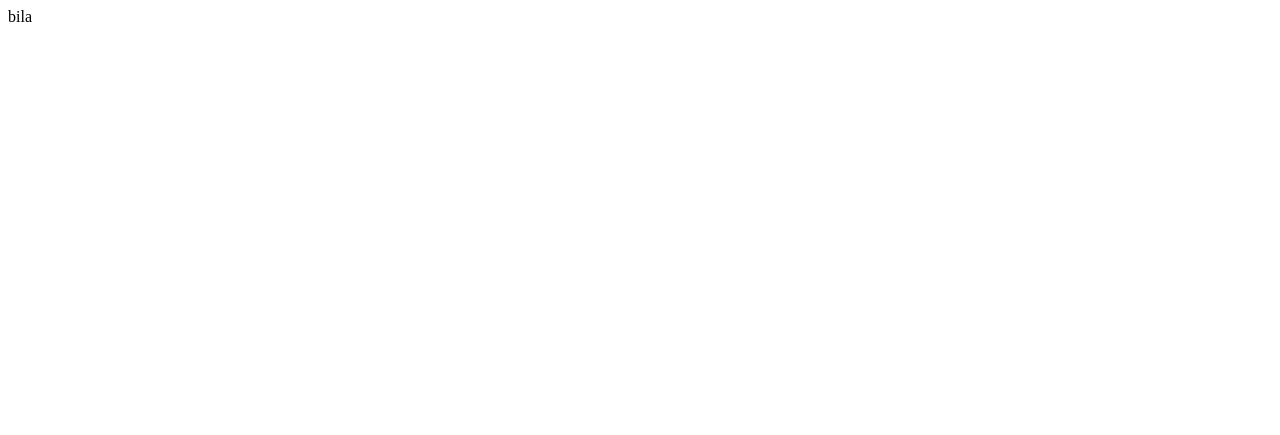
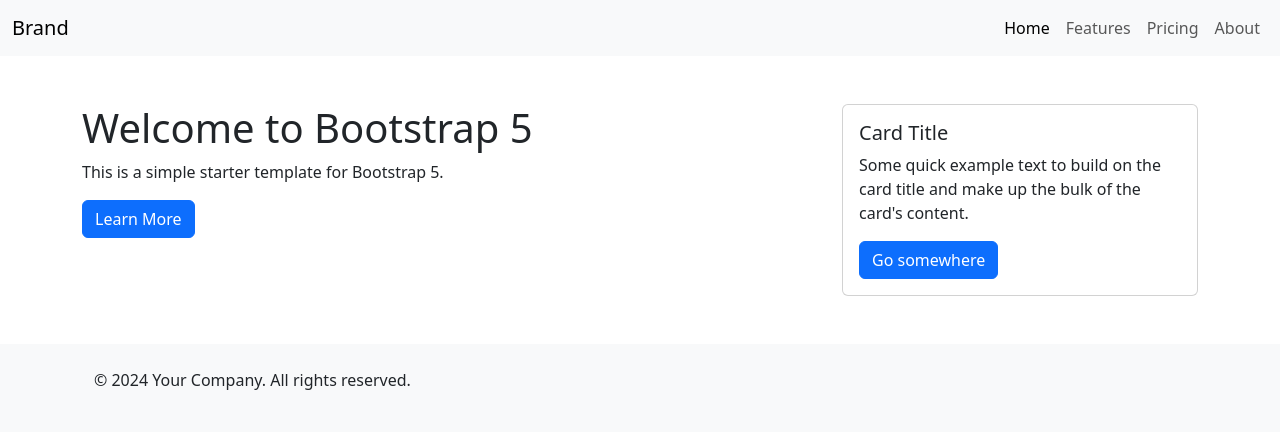
Before and after one commit to bilaaaaaaaaaa/bilaaaaaaaaaa.github.io, a plain HTML site: page index.html in a window 1280 px wide. Drawn offline with nearby package versions, Linux system fonts and the light colour scheme; a script that the page names is missing.

Commit message:
Update index.html

```diff
--- a/index.html
+++ b/index.html
@@ -1 +1,71 @@
-bila
+<!DOCTYPE html>
+<html lang="en">
+<head>
+    <meta charset="UTF-8">
+    <meta http-equiv="X-UA-Compatible" content="IE=edge">
+    <meta name="viewport" content="width=device-width, initial-scale=1.0">
+    <title>Bootstrap 5 Starter Template</title>
+
+    <!-- Bootstrap CSS -->
+    <link href="https://cdn.jsdelivr.net/npm/bootstrap@5.3.1/dist/css/bootstrap.min.css" rel="stylesheet" integrity="sha384-KyZXEAg3QhqLMpG8r+8fhAXLR0IWl3y/KnE7H6s97r4JpM7H3+PS3xKp3Ff28CDhK" crossorigin="anonymous">
+</head>
+<body>
+
+    <!-- Navigation Bar -->
+    <nav class="navbar navbar-expand-lg navbar-light bg-light">
+        <div class="container-fluid">
+            <a class="navbar-brand" href="#">Brand</a>
+            <button class="navbar-toggler" type="button" data-bs-toggle="collapse" data-bs-target="#navbarNav" aria-controls="navbarNav" aria-expanded="false" aria-label="Toggle navigation">
+                <span class="navbar-toggler-icon"></span>
+            </button>
+            <div class="collapse navbar-collapse" id="navbarNav">
+                <ul class="navbar-nav ms-auto">
+                    <li class="nav-item">
+                        <a class="nav-link active" aria-current="page" href="#">Home</a>
+                    </li>
+                    <li class="nav-item">
+                        <a class="nav-link" href="#">Features</a>
+                    </li>
+                    <li class="nav-item">
+                        <a class="nav-link" href="#">Pricing</a>
+                    </li>
+                    <li class="nav-item">
+                        <a class="nav-link" href="#">About</a>
+                    </li>
+                </ul>
+            </div>
+        </div>
+    </nav>
+
+    <!-- Main Content -->
+    <div class="container mt-5">
+        <div class="row">
+            <div class="col-md-8">
+                <h1>Welcome to Bootstrap 5</h1>
+                <p>This is a simple starter template for Bootstrap 5.</p>
+                <button class="btn btn-primary">Learn More</button>
+            </div>
+            <div class="col-md-4">
+                <div class="card">
+                    <div class="card-body">
+                        <h5 class="card-title">Card Title</h5>
+                        <p class="card-text">Some quick example text to build on the card title and make up the bulk of the card's content.</p>
+                        <a href="#" class="btn btn-primary">Go somewhere</a>
+                    </div>
+                </div>
+            </div>
+        </div>
+    </div>
+
+    <!-- Footer -->
+    <footer class="bg-light text-center text-lg-start mt-5">
+        <div class="container p-4">
+            <p>&copy; 2024 Your Company. All rights reserved.</p>
+        </div>
+    </footer>
+
+    <!-- Bootstrap JS and dependencies -->
+    <script src="https://cdn.jsdelivr.net/npm/@popperjs/core@2.11.8/dist/umd/popper.min.js" integrity="sha384-oBqDVmMzKDjQrX8THABJZmZfDo6HpBbttF3dRgZn1LcQ+0DY/Tt6U+ZyEev0Cf5e" crossorigin="anonymous"></script>
+    <script src="https://cdn.jsdelivr.net/npm/bootstrap@5.3.1/dist/js/bootstrap.min.js" integrity="sha384-QJHtvGhmr9EXYZrZxdnY2wM5V84xq2X4oY4/3KT4neKE7lz8mBEfZGzvKGkA+1XK" crossorigin="anonymous"></script>
+</body>
+</html>
```
